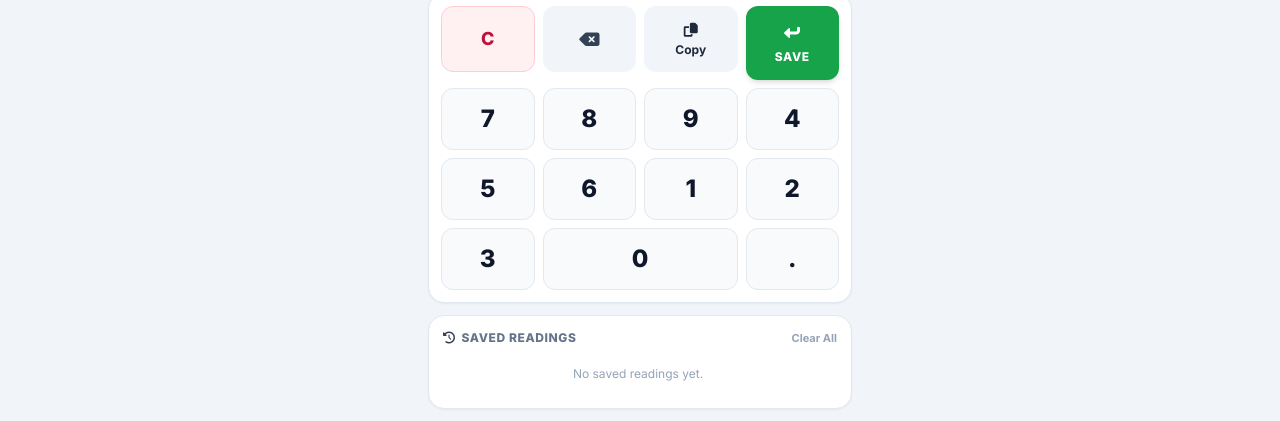
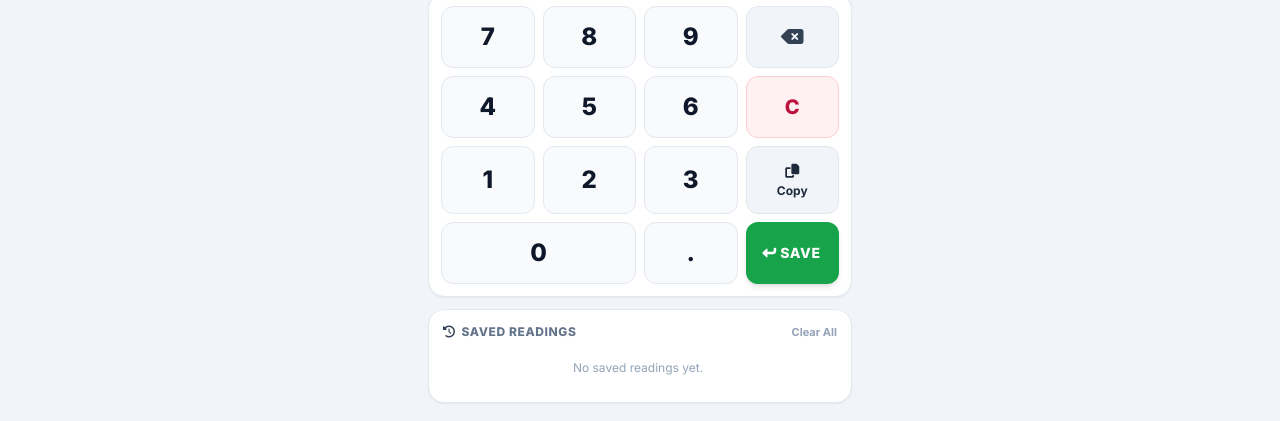
Before and after one commit to Ayaankd/dip-calculator, a plain HTML site: page index.html in a window 1280 px wide. Shown: the part 388-809 px from the top of the page. Drawn offline with nearby package versions, Linux system fonts and the light colour scheme.

Commit message:
Updated calculator keys

```diff
--- a/index.html
+++ b/index.html
@@ -125,44 +125,39 @@
 
         <!-- Calculator Keypad Grid -->
         <div class="bg-white p-3 rounded-2xl border border-slate-200 shadow-sm space-y-2">
-            <!-- Row 1: Keypad Clear, Backspace, Copy, Save -->
             <div class="grid grid-cols-4 gap-2">
-                <button onclick="keyPress('CLEAR')" class="key-btn py-3.5 bg-rose-50 hover:bg-rose-100 active:bg-rose-200 text-rose-700 border border-rose-200 rounded-xl font-black text-lg transition shadow-xs flex items-center justify-center">
+                <!-- Row 1: 7, 8, 9, Backspace -->
+                <button onclick="keyPress('7')" class="key-btn py-3.5 bg-slate-50 hover:bg-slate-100 active:bg-slate-200 text-slate-900 rounded-xl font-extrabold text-2xl transition border border-slate-200 shadow-xs">7</button>
+                <button onclick="keyPress('8')" class="key-btn py-3.5 bg-slate-50 hover:bg-slate-100 active:bg-slate-200 text-slate-900 rounded-xl font-extrabold text-2xl transition border border-slate-200 shadow-xs">8</button>
+                <button onclick="keyPress('9')" class="key-btn py-3.5 bg-slate-50 hover:bg-slate-100 active:bg-slate-200 text-slate-900 rounded-xl font-extrabold text-2xl transition border border-slate-200 shadow-xs">9</button>
+                <button onclick="keyPress('BACK')" class="key-btn py-3.5 bg-slate-100 hover:bg-slate-200 active:bg-slate-300 text-slate-700 rounded-xl font-black text-xl transition border border-slate-200 shadow-xs flex items-center justify-center">
+                    <i class="fa-solid fa-backspace"></i>
+                </button>
+
+                <!-- Row 2: 4, 5, 6, Clear -->
+                <button onclick="keyPress('4')" class="key-btn py-3.5 bg-slate-50 hover:bg-slate-100 active:bg-slate-200 text-slate-900 rounded-xl font-extrabold text-2xl transition border border-slate-200 shadow-xs">4</button>
+                <button onclick="keyPress('5')" class="key-btn py-3.5 bg-slate-50 hover:bg-slate-100 active:bg-slate-200 text-slate-900 rounded-xl font-extrabold text-2xl transition border border-slate-200 shadow-xs">5</button>
+                <button onclick="keyPress('6')" class="key-btn py-3.5 bg-slate-50 hover:bg-slate-100 active:bg-slate-200 text-slate-900 rounded-xl font-extrabold text-2xl transition border border-slate-200 shadow-xs">6</button>
+                <button onclick="keyPress('CLEAR')" class="key-btn py-3.5 bg-rose-50 hover:bg-rose-100 active:bg-rose-200 text-rose-700 border border-rose-200 rounded-xl font-black text-xl transition shadow-xs flex items-center justify-center">
                     C
                 </button>
-                <button onclick="keyPress('BACK')" class="key-btn py-3.5 bg-slate-100 hover:bg-slate-200 active:bg-slate-300 text-slate-700 rounded-xl font-black text-lg transition shadow-xs flex items-center justify-center">
-                    <i class="fa-solid fa-backspace"></i>
-                </button>
-                <button onclick="copyLiters()" class="key-btn py-3.5 bg-slate-100 hover:bg-slate-200 active:bg-slate-300 text-slate-800 rounded-xl font-bold text-xs transition shadow-xs flex flex-col items-center justify-center gap-0.5">
+
+                <!-- Row 3: 1, 2, 3, Copy -->
+                <button onclick="keyPress('1')" class="key-btn py-3.5 bg-slate-50 hover:bg-slate-100 active:bg-slate-200 text-slate-900 rounded-xl font-extrabold text-2xl transition border border-slate-200 shadow-xs">1</button>
+                <button onclick="keyPress('2')" class="key-btn py-3.5 bg-slate-50 hover:bg-slate-100 active:bg-slate-200 text-slate-900 rounded-xl font-extrabold text-2xl transition border border-slate-200 shadow-xs">2</button>
+                <button onclick="keyPress('3')" class="key-btn py-3.5 bg-slate-50 hover:bg-slate-100 active:bg-slate-200 text-slate-900 rounded-xl font-extrabold text-2xl transition border border-slate-200 shadow-xs">3</button>
+                <button onclick="copyLiters()" class="key-btn py-3.5 bg-slate-100 hover:bg-slate-200 active:bg-slate-300 text-slate-800 border border-slate-200 rounded-xl font-bold text-xs transition shadow-xs flex flex-col items-center justify-center gap-0.5">
                     <i class="fa-solid fa-copy text-sm"></i>
                     <span>Copy</span>
                 </button>
-                <button id="btnSave" onclick="keyPress('ENTER')" class="key-btn py-3.5 bg-hsd hover:opacity-90 active:scale-95 text-white rounded-xl font-black text-xl transition shadow-md row-span-2 flex flex-col items-center justify-center gap-1">
-                    <i class="fa-solid fa-level-down-alt rotate-90 text-base"></i>
-                    <span class="text-xs font-black tracking-wider">SAVE</span>
-                </button>
-            </div>
 
-            <!-- Numeric Buttons Grid (7, 8, 9, 4, 5, 6, 1, 2, 3, 0, .) -->
-            <div class="grid grid-cols-4 gap-2">
-                <!-- Row 2 -->
-                <button onclick="keyPress('7')" class="key-btn py-3.5 bg-slate-50 hover:bg-slate-100 active:bg-slate-200 text-slate-900 rounded-xl font-extrabold text-2xl transition border border-slate-200 shadow-xs">7</button>
-                <button onclick="keyPress('8')" class="key-btn py-3.5 bg-slate-50 hover:bg-slate-100 active:bg-slate-200 text-slate-900 rounded-xl font-extrabold text-2xl transition border border-slate-200 shadow-xs">8</button>
-                <button onclick="keyPress('9')" class="key-btn py-3.5 bg-slate-50 hover:bg-slate-100 active:bg-slate-200 text-slate-900 rounded-xl font-extrabold text-2xl transition border border-slate-200 shadow-xs">9</button>
-
-                <!-- Row 3 -->
-                <button onclick="keyPress('4')" class="key-btn py-3.5 bg-slate-50 hover:bg-slate-100 active:bg-slate-200 text-slate-900 rounded-xl font-extrabold text-2xl transition border border-slate-200 shadow-xs">4</button>
-                <button onclick="keyPress('5')" class="key-btn py-3.5 bg-slate-50 hover:bg-slate-100 active:bg-slate-200 text-slate-900 rounded-xl font-extrabold text-2xl transition border border-slate-200 shadow-xs">5</button>
-                <button onclick="keyPress('6')" class="key-btn py-3.5 bg-slate-50 hover:bg-slate-100 active:bg-slate-200 text-slate-900 rounded-xl font-extrabold text-2xl transition border border-slate-200 shadow-xs">6</button>
-
-                <!-- Row 4 -->
-                <button onclick="keyPress('1')" class="key-btn py-3.5 bg-slate-50 hover:bg-slate-100 active:bg-slate-200 text-slate-900 rounded-xl font-extrabold text-2xl transition border border-slate-200 shadow-xs">1</button>
-                <button onclick="keyPress('2')" class="key-btn py-3.5 bg-slate-50 hover:bg-slate-100 active:bg-slate-200 text-slate-900 rounded-xl font-extrabold text-2xl transition border border-slate-200 shadow-xs">2</button>
-                <button onclick="keyPress('3')" class="key-btn py-3.5 bg-slate-50 hover:bg-slate-100 active:bg-slate-200 text-slate-900 rounded-xl font-extrabold text-2xl transition border border-slate-200 shadow-xs">3</button>
-
-                <!-- Row 5: 0 & Decimal -->
+                <!-- Row 4: 0 (spanning 2 cols), Decimal, SAVE (Enter) -->
                 <button onclick="keyPress('0')" class="key-btn py-3.5 col-span-2 bg-slate-50 hover:bg-slate-100 active:bg-slate-200 text-slate-900 rounded-xl font-extrabold text-2xl transition border border-slate-200 shadow-xs">0</button>
                 <button onclick="keyPress('.')" class="key-btn py-3.5 bg-slate-50 hover:bg-slate-100 active:bg-slate-200 text-slate-900 rounded-xl font-extrabold text-2xl transition border border-slate-200 shadow-xs">.</button>
+                <button id="btnSave" onclick="keyPress('ENTER')" class="key-btn py-3.5 bg-hsd hover:opacity-90 active:scale-95 text-white rounded-xl font-black text-sm transition shadow-md flex items-center justify-center gap-1.5">
+                    <i class="fa-solid fa-level-down-alt rotate-90 text-sm"></i>
+                    <span class="tracking-wider">SAVE</span>
+                </button>
             </div>
         </div>
 
```
